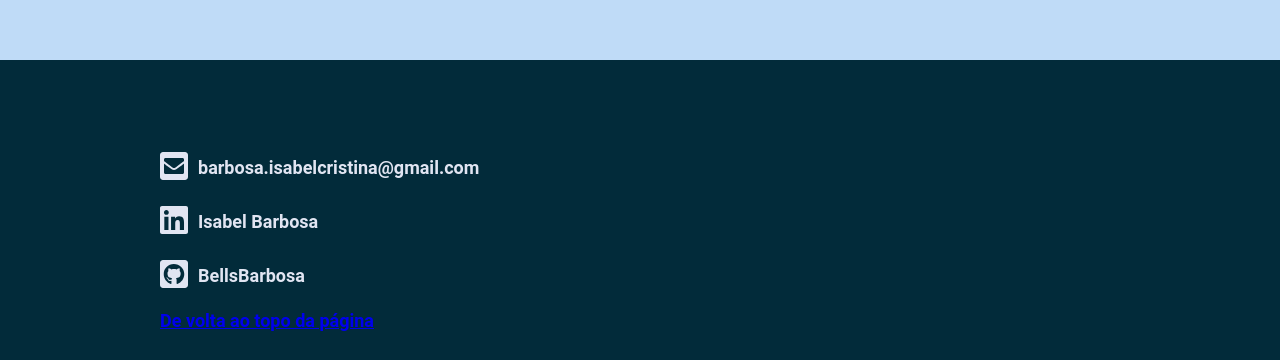
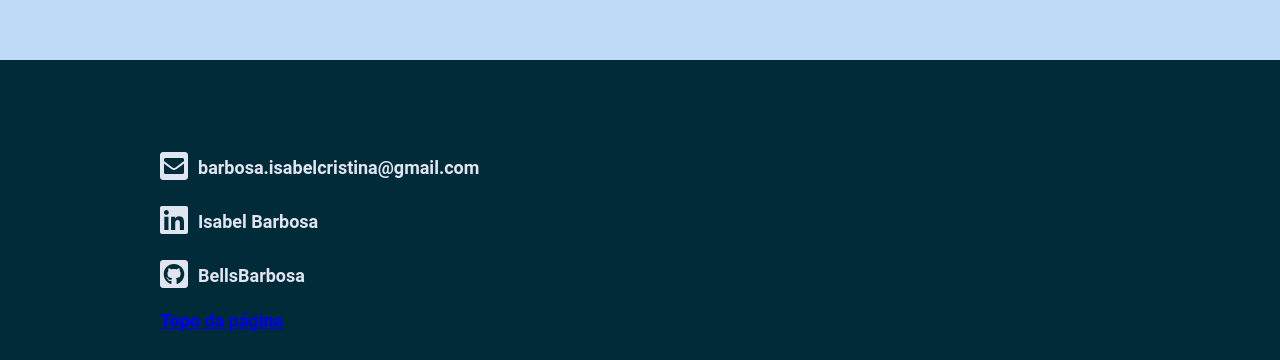
Before and after one commit to BellsBarbosa/Portfolio, a plain HTML site: page index.html in a window 1280 px wide. Shown: the part 3138-3498 px from the top of the page. Drawn offline with Linux system fonts and the light colour scheme.

Commit message:
Topo da página

```diff
--- a/index.html
+++ b/index.html
@@ -171,7 +171,7 @@
                         class="fab fa-linkedin estilo-icone"></i>Isabel Barbosa</li>
                 <li href="https://github.com/BellsBarbosa"><i class="fab fa-github-square estilo-icone"></i>BellsBarbosa
                 </li>
-                <li><a href="#top">De volta ao topo da página</a></li>
+                <li><a href="#top">Topo da página</a></li>
             </ul>
 
         </div>
```
